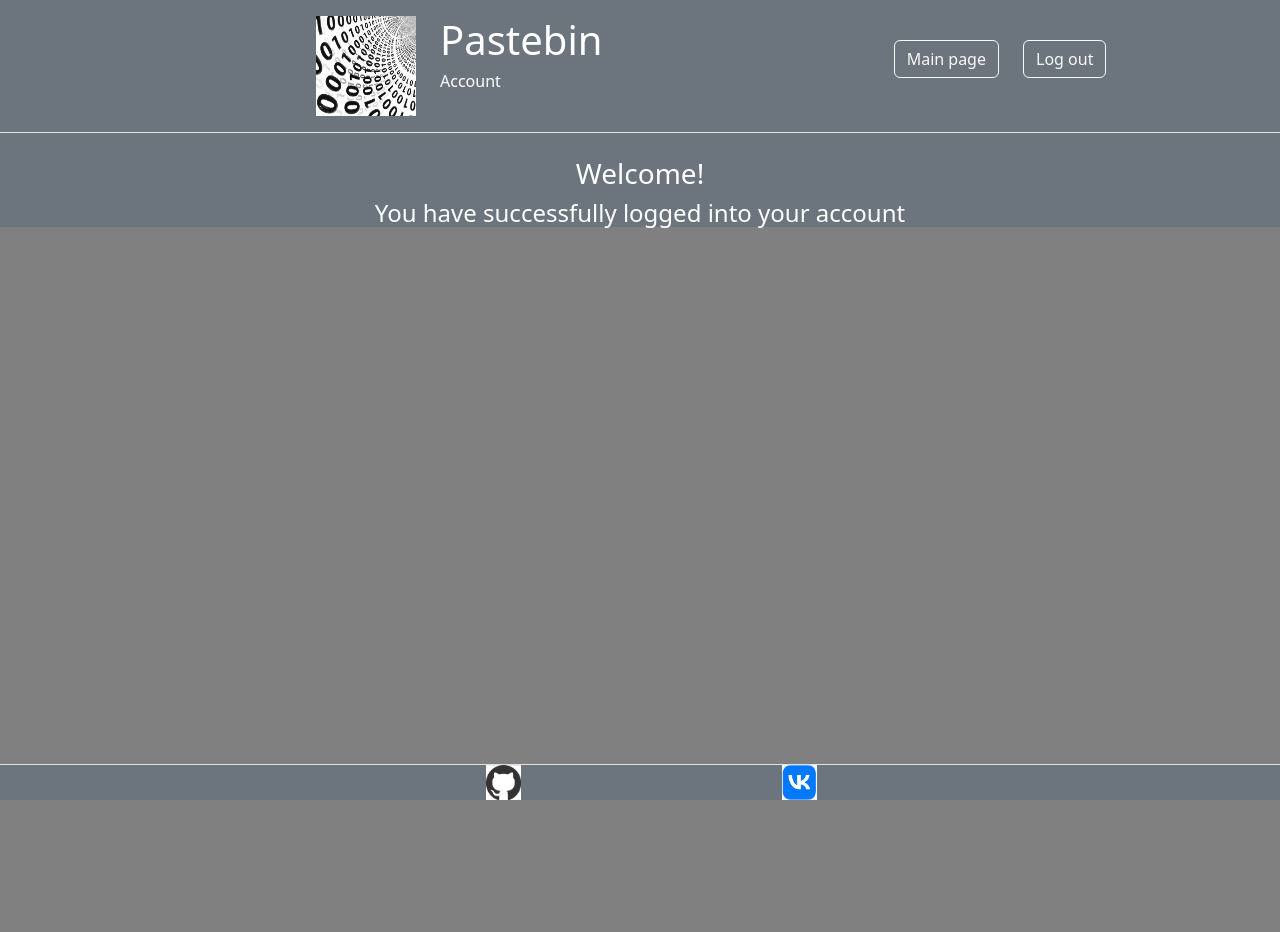
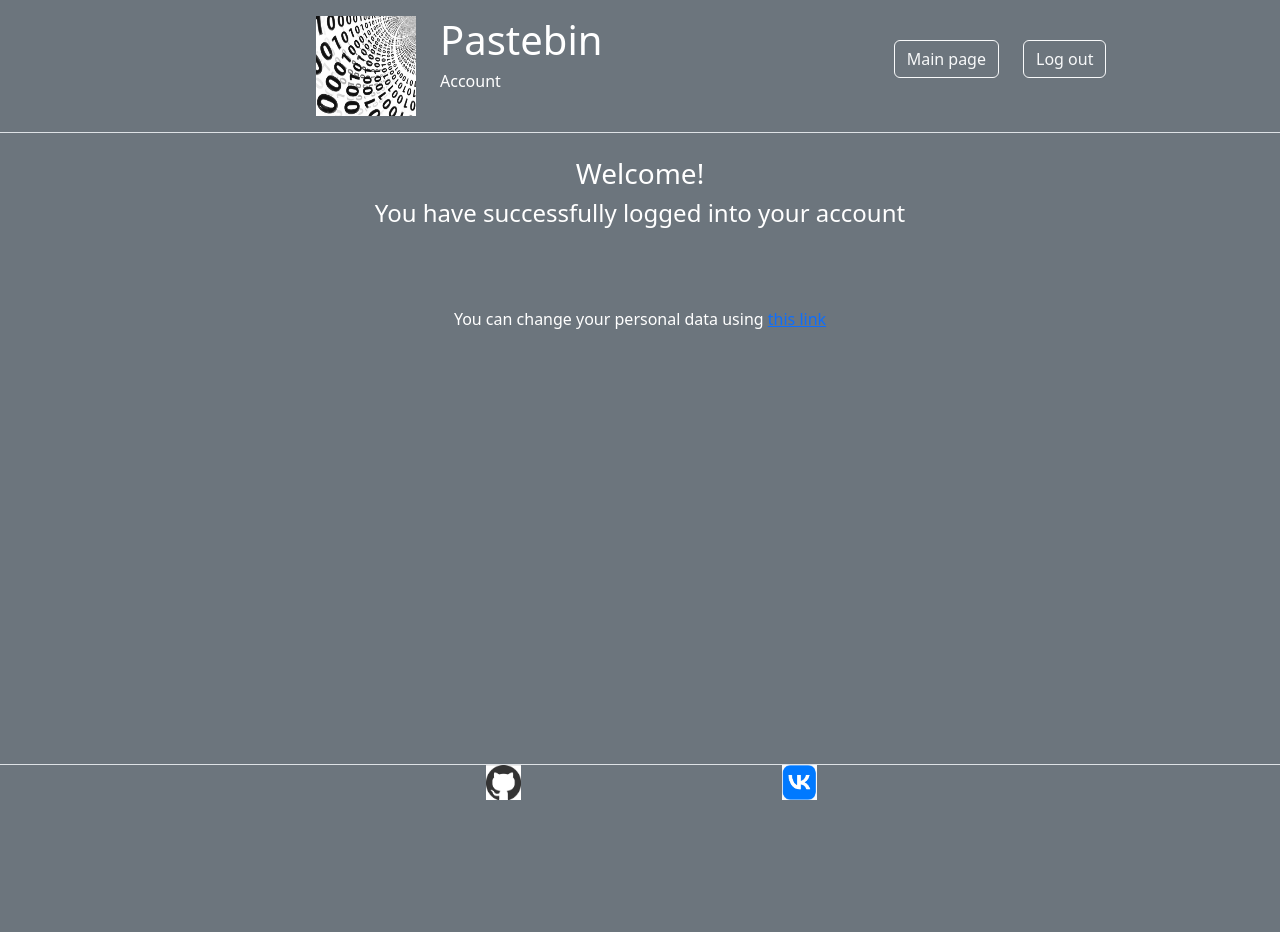
Before and after one commit to IlyaBudkovoy21/Pastebin, a Django app: page /accounts/ in a window 1280 px wide. Before the commit the page ends 800 px from the top, so only its background shows below. Run offline with Django 5.2, Linux system fonts and the light colour scheme; the visitor is signed in with stand-in values (Sample User, id 1); some libraries are stand-ins or nearby versions.

Commit message:
Добавил container-fluid для основного контента на всю страницу

```diff
--- a/Pastebin/templates/Base.html
+++ b/Pastebin/templates/Base.html
@@ -7,8 +7,12 @@
     <meta name="viewport" content="width=device-width, initial-scale=1">
     <link rel="stylesheet" href="/static/css/bootstrap.min.css">
     <script defer src="/static/js/bootstrap.bundle.min.js"></script>
+    <style>
+        {% block stl %}
+        {% endblock %}
+    </style>
 </head>
-<body style="background-color:#808080">
+<body>
     <div class="container-fluid p-3 bg-secondary text-white text-center w-100px ">
         <div class="row">
             <div class="col-2">
@@ -36,7 +40,7 @@
 
 
 
-    <div class="container-fluid bg-secondary text-white text-center border-top border-1">
+    <div class="container-fluid bg-secondary text-white text-center border-top border-1" style="min-height: 100vh;">
         <br>
         {% if messages %}
             {% for message in messages %}
--- a/Pastebin/users/templates/users/PersonalAccount/PersonalAccountIn.html
+++ b/Pastebin/users/templates/users/PersonalAccount/PersonalAccountIn.html
@@ -13,6 +13,8 @@
 <h3>Welcome, {{ user.username }}!</h3>
 {% endif %}
 <h4>You have successfully logged into your account</h4>
+<br><br><br>
+<p>You can change your personal data using <a href="users/PersonalAccount/changeDetails.html">this link
 {% endblock content %}
 
 
--- a/Pastebin/users/urls.py
+++ b/Pastebin/users/urls.py
@@ -9,4 +9,5 @@ urlpatterns = [
     path('login/', views.login_view, name='login'),
     path('logout/', views.logout_user, name='logout'),
     path('personal_account/', views.personal_account, name='personal_account'),
+    path('edit_profile/', views.edit_profile, name='edit_profile'),
 ]
--- a/Pastebin/users/views.py
+++ b/Pastebin/users/views.py
@@ -53,3 +53,7 @@ def personal_account(request):
 def logout_user(request):
     logout(request)
     return render(request, 'users/registration/logout.html')
+
+
+def edit_profile(request):
+    ...
```
